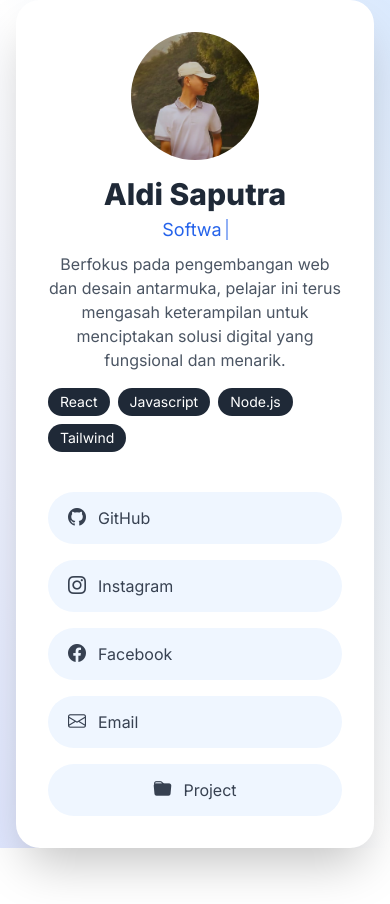
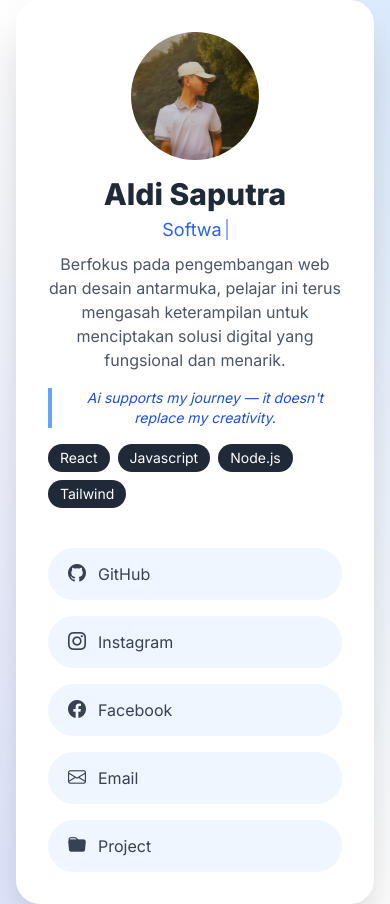
Before and after one commit to Aldii127/Aldii127, a plain HTML site: page index.html in a window 390 px wide. Before the commit the page ends 848 px from the top, so only its background shows below. Drawn offline with nearby package versions, Linux system fonts and the light colour scheme.

Commit message:
Initial commit

```diff
--- a/index.html
+++ b/index.html
@@ -148,6 +148,10 @@
     <p class="text-gray-600 text-center md:text-left mt-3 max-w-sm fade-up delay-400">
       Berfokus pada pengembangan web dan desain antarmuka, pelajar ini terus mengasah keterampilan untuk menciptakan solusi digital yang fungsional dan menarik.
     </p>
+    <blockquote class="mt-4 italic text-sm text-blue-700 fade-up delay-500 border-l-4 border-blue-400 pl-4">
+  Ai supports my journey — it doesn't replace my creativity.
+</blockquote>
+
     <div class="mt-4 fade-up delay-500">
       <div class="flex flex-wrap gap-2 text-sm">
         <span class="bg-gray-800 text-white px-3 py-1 rounded-full">React</span>
@@ -171,9 +175,10 @@
     <a href="mailto:aldisaputra3241@gmail.com" class="flex items-center gap-3 bg-blue-50 hover:bg-blue-100 text-gray-700 px-5 py-3 rounded-full transition">
       <i class="bi bi-envelope text-lg"></i> <span>Email</span>
     </a>
-    <button onclick="openModal()" class="w-full flex items-center gap-3 bg-blue-50 hover:bg-blue-100 text-gray-700 px-5 py-3 rounded-full transition justify-center md:justify-start">
-      <i class="bi bi-folder-fill text-lg"></i> <span>Project</span>
-    </button>
+      <button onclick="openModal()"
+     class="flex items-center gap-3 bg-blue-50 hover:bg-blue-100 text-gray-700 px-5 py-3 rounded-full transition w-full">
+    <i class="bi bi-folder-fill text-lg"></i> <span>Project</span>
+  </button>
   </div>
 </div>
 
```
